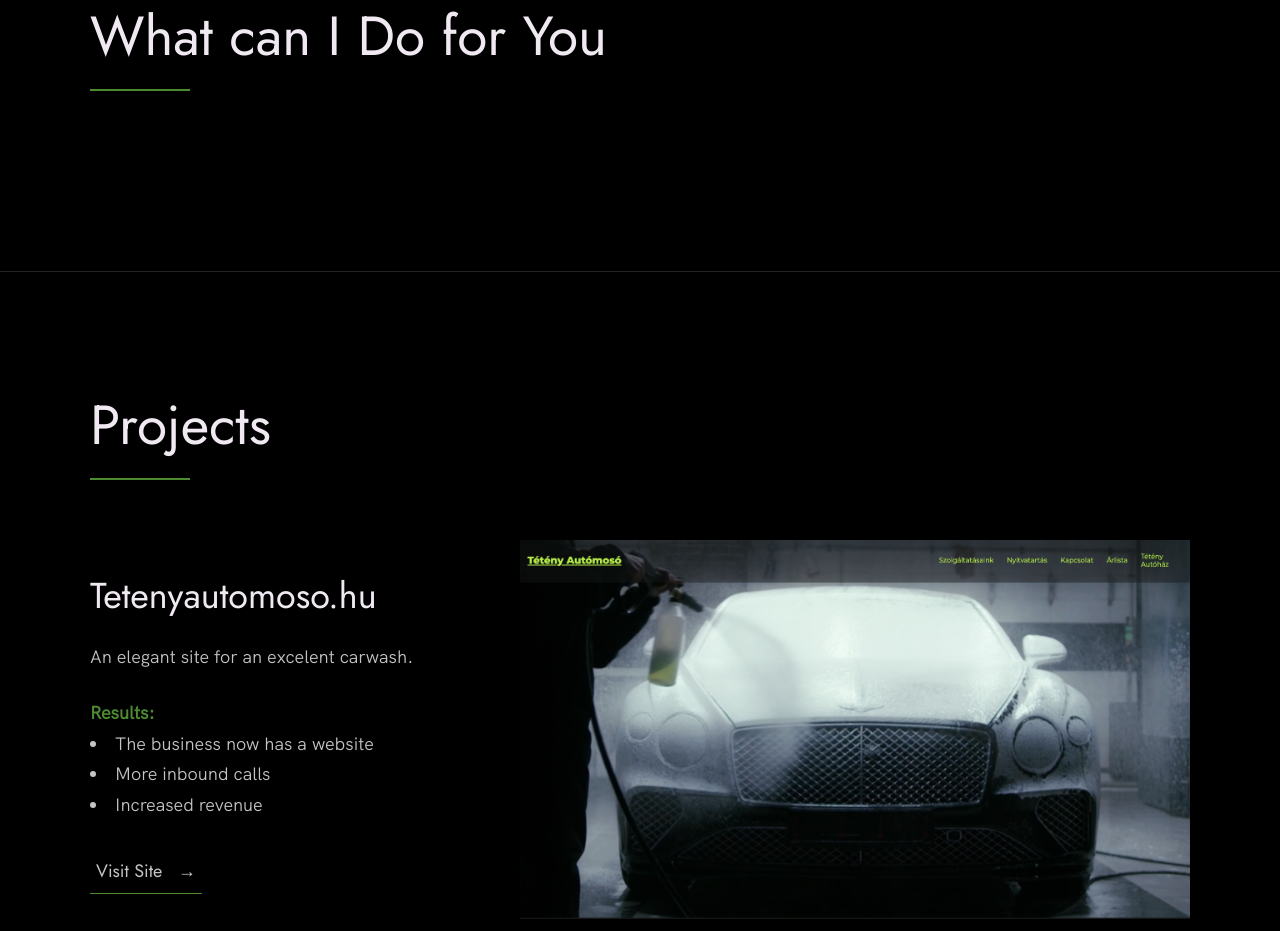
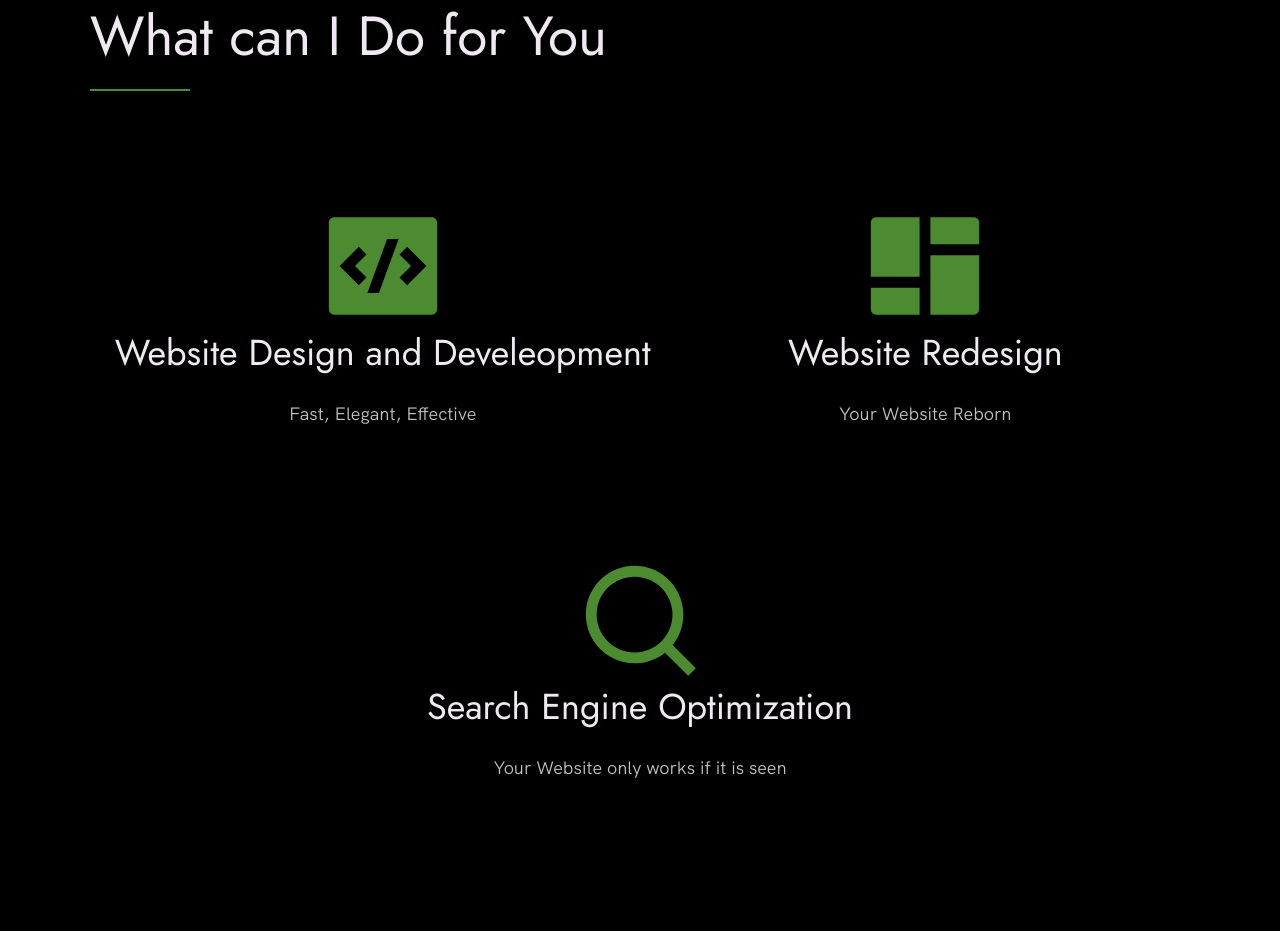
Before and after one commit to VDan007/simplePortfolioSite, a plain HTML site: page index.html in a window 1280 px wide. Shown: the part 917-1848 px from the top of the page. Drawn offline with Linux system fonts and the light colour scheme.

Commit message:
test sercices 01

```diff
--- a/index.css
+++ b/index.css
@@ -682,6 +682,7 @@ body:not(.user-is-tabbing) a:focus {
     align-items: center;
     justify-content: space-evenly;
     max-width:100%;
+    overflow: hidden;
 
 
 }
--- a/index.html
+++ b/index.html
@@ -58,7 +58,7 @@
     <section class="about" id="about">
       <div class="row">
         <h2>What can I Do for You</h2>
-        <!-- <div class="services__container">
+        <div class="services__container">
             <div class="service__div">
                 <svg class="about__icon" xmlns="http://www.w3.org/2000/svg" viewBox="0 0 24 24"><path d="M3 3H21C21.5523 3 22 3.44772 22 4V20C22 20.5523 21.5523 21 21 21H3C2.44772 21 2 20.5523 2 20V4C2 3.44772 2.44772 3 3 3ZM16.4645 15.5355L20 12L16.4645 8.46447L15.0503 9.87868L17.1716 12L15.0503 14.1213L16.4645 15.5355ZM6.82843 12L8.94975 9.87868L7.53553 8.46447L4 12L7.53553 15.5355L8.94975 14.1213L6.82843 12ZM11.2443 17L14.884 7H12.7557L9.11597 17H11.2443Z" fill="rgba(77,139,49,1)"></path></svg>
                 <div>
@@ -83,7 +83,7 @@
                 </div>
 
             </div>
-        </div> -->
+        </div>
       </div>
     </section>
 
```
